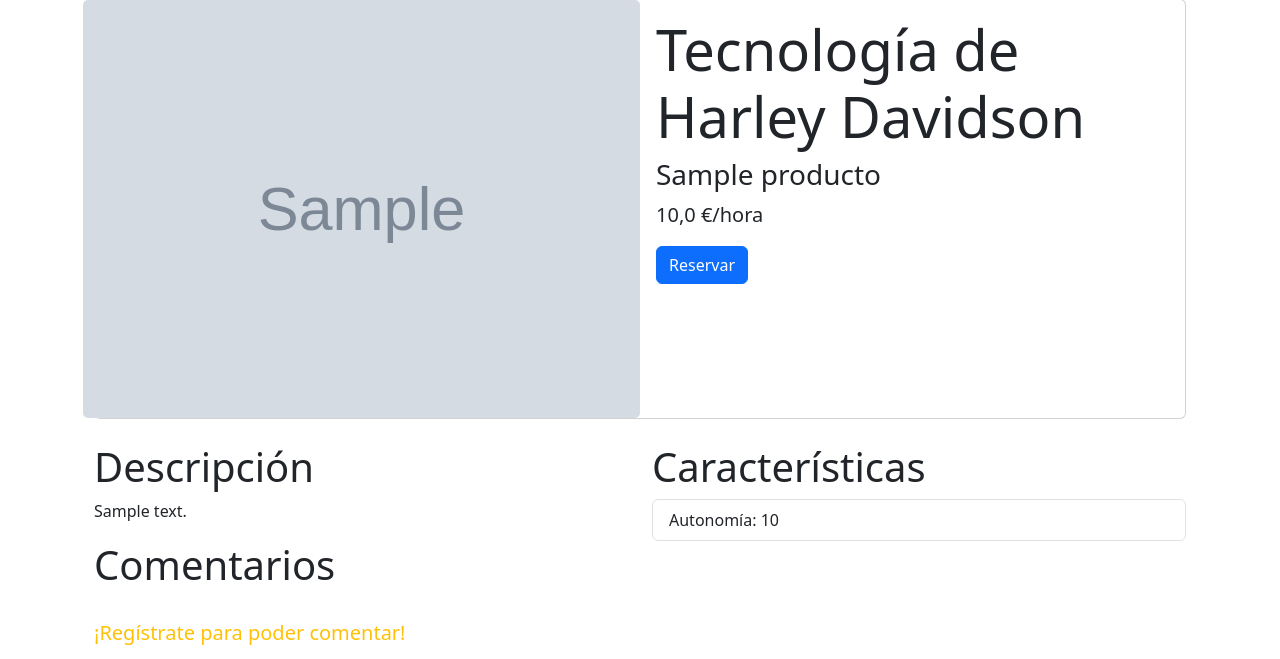
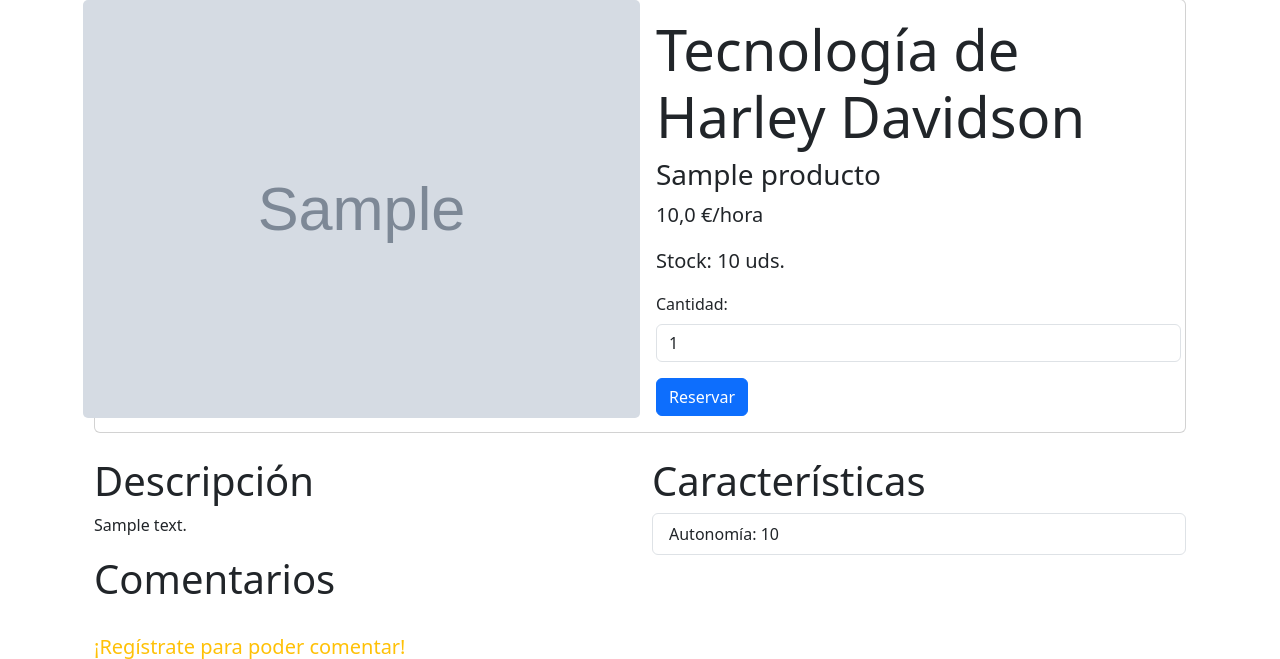
Before and after one commit to pgpi-2-06-l4/volt-go, a Django app: page /productos/1/ in a window 1280 px wide; the page is wider, and only the part inside the window is pictured. Shown: the part 169-828 px from the top of that part. Run offline with Django 4.2, Linux system fonts and the light colour scheme; tables that the repository leaves empty hold one stand-in row (values such as "Sample post"); grey boxes marked "Sample" are stand-in pictures; parts of the project's set-up code (start-up, migrations or seed data) failed here and were passed over; some libraries are stand-ins or nearby versions.

Commit message:
fix(producto): recupera cambios de formulario stock detalle
Al haber hecho merge con ciertos cambios en la vista detalle de producto se perdió el formulario para introducir la cantidad de producto a reservar. Este commit vuelve a incluir ese formulario.

Relacionado con #6

```diff
--- a/voltgo/producto/templates/detalle.html
+++ b/voltgo/producto/templates/detalle.html
@@ -12,9 +12,17 @@
           <h1 class="card-title display-4">Tecnología de {{ object.empresa }}</h1>
           <h2 class="h3">{{ object.nombre }}</h2>
           <p class="lead">{{ object.precio_base }} €/hora</p>
-          <a href="{% url 'agregar-al-carrito' pk=object.pk %}" class="btn btn-primary">
-            Reservar
-          </a>
+          <p class="lead">Stock: {{ object.stock }} uds.</p>
+          <form method="post" action="{% url 'agregar-al-carrito' pk=object.pk %}">
+            {% csrf_token %}
+            <div class="mb-3">
+              <label for="cantidad" class="form-label">Cantidad:</label>
+              <input type="number" name="cantidad" id="cantidad" class="form-control" min="1" max="{{ object.stock }}" value="1">
+            </div>
+            <button type="submit" class="btn btn-primary">
+              Reservar
+            </button>
+          </form>
         </div>
       </div>
     </div>
--- a/voltgo/producto/views.py
+++ b/voltgo/producto/views.py
@@ -73,18 +73,15 @@ def agregar_al_carrito(request, pk):
 
     if request.method == 'POST':
         cantidad = request.POST.get('cantidad')
-        print('cantidad ' + str(cantidad))
     producto = Producto.objects.get(pk=pk)
 
     if request.user.is_authenticated:
-        item, creado = ItemCarrito.objects.get_or_create(usuario=request.user, producto=producto)
+        item, es_nuevo = ItemCarrito.objects.get_or_create(usuario=request.user, producto=producto)
     else:
         session_key = request.session.session_key
-        item, creado = ItemCarrito.objects.get_or_create(session_id=session_key, producto=producto)
+        item, es_nuevo = ItemCarrito.objects.get_or_create(session_id=session_key, producto=producto)
 
-    print('item cantidad: ' + str(item.cantidad))
-
-    item.cantidad = cantidad if creado else item.cantidad + 1
+    item.cantidad = cantidad if es_nuevo else item.cantidad + 1
     item.save()
     return redirect('carrito')
 
```
Also changed, not shown: voltgo/producto/migrations/0012_alter_comentario_fecha_comentario.py (added), voltgo/usuario/migrations/0019_merge_20231204_1139.py (added).
